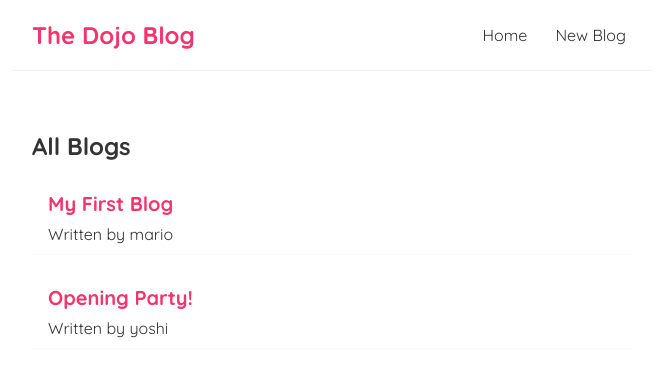
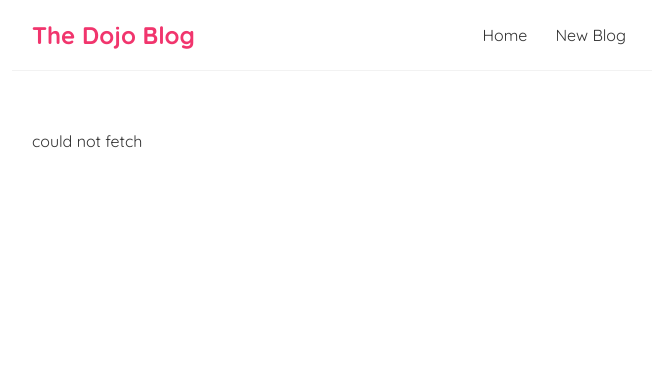
Before and after one commit to lemonjerome/LearnReact, a React (Create React App) app: page / in a window 1280 px wide. Shown: the top 376 px of the page, without its empty margins (308-964 px from the left). Built offline with nearby package versions, Linux system fonts and the light colour scheme; no server answers; data requests are answered from the project's data file.

Commit message:
netninja ep20

```diff
--- a/src/Home.js
+++ b/src/Home.js
@@ -4,16 +4,26 @@ import BlogList from "./BlogList";
 const Home = () => {
     const [blogs, setBlogs] = useState(null);
     const [isPending, setIsPending] = useState(true);
+    const [error, setError] = useState(null)
 
     useEffect(() => {
-        setTimeout(() => {fetch('http://localhost:8000/blogs')
+        setTimeout(() => {fetch('http://localhost:8000/blogss')
         .then((res) => {
-            return res.json()
+            if (!res.ok){
+                throw Error('could not fetch');
+            }
+            return res.json();
         })
         .then ((data) => {
             setBlogs(data);
             setIsPending(false);
-        })}, 3000)
+            setError(null)
+        })
+        .catch(err => {
+            setError(err.message);
+            setIsPending(false);
+        })
+    }, 3000)
     }, []);
 
 
@@ -21,6 +31,7 @@ const Home = () => {
 
     return (
         <div className="home">
+            {error && <p>{error}</p>}
             {isPending && <p>Loading...</p>}
             {blogs && <BlogList blogs = {blogs} title = "All Blogs"></BlogList>}
         </div>
```
